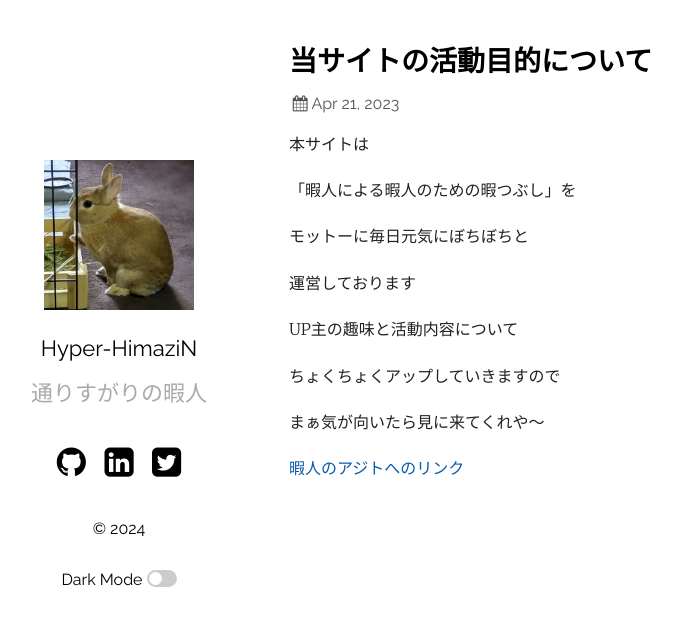
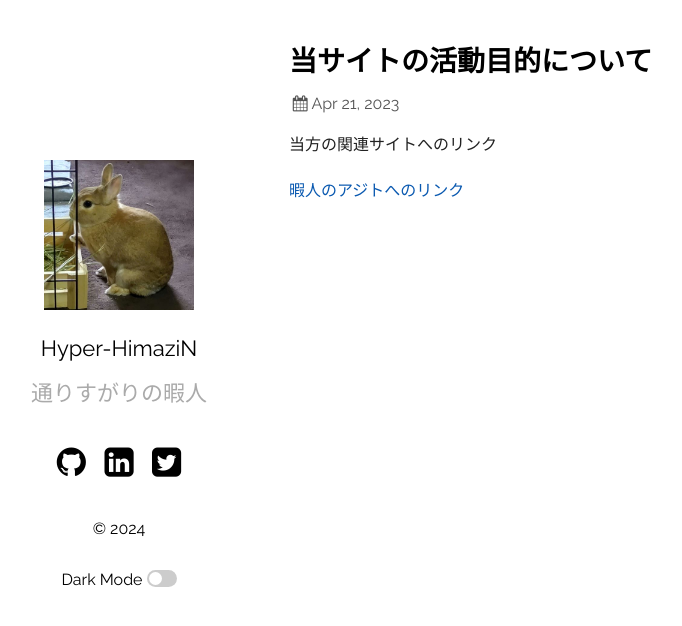
Before and after one commit to S-All11/S-All11.github.io, a Jekyll site: the page built from _posts/2023-04-21-Test0.md, in a window 1280 px wide. Shown: the top 626 px of the page, without its empty margins (66-748 px from the left). Built offline with Jekyll 4.4.1, drawn with Linux system fonts in a browser that asks for light colours.

Commit message:
Update 2023-04-21-Test0.md

```diff
--- a/_posts/2023-04-21-Test0.md
+++ b/_posts/2023-04-21-Test0.md
@@ -6,18 +6,6 @@ categories:
 ---
 
 
-本サイトは
-
-「暇人による暇人のための暇つぶし」を
-
-モットーに毎日元気にぼちぼちと
-
-運営しております
-
-UP主の趣味と活動内容について
-
-ちょくちょくアップしていきますので
-
-まぁ気が向いたら見に来てくれや～
+当方の関連サイトへのリンク
 
 [暇人のアジトへのリンク](https://s-all11.github.io/profile/)
```
